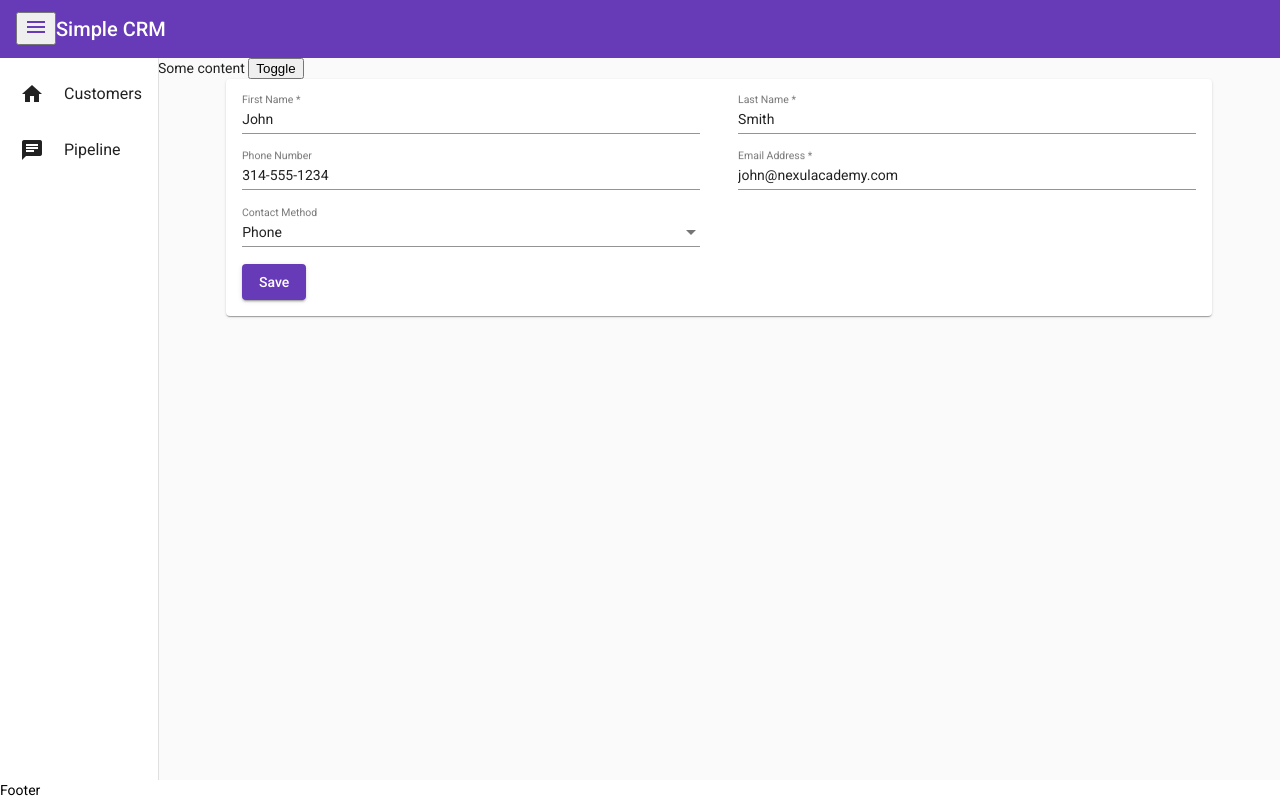
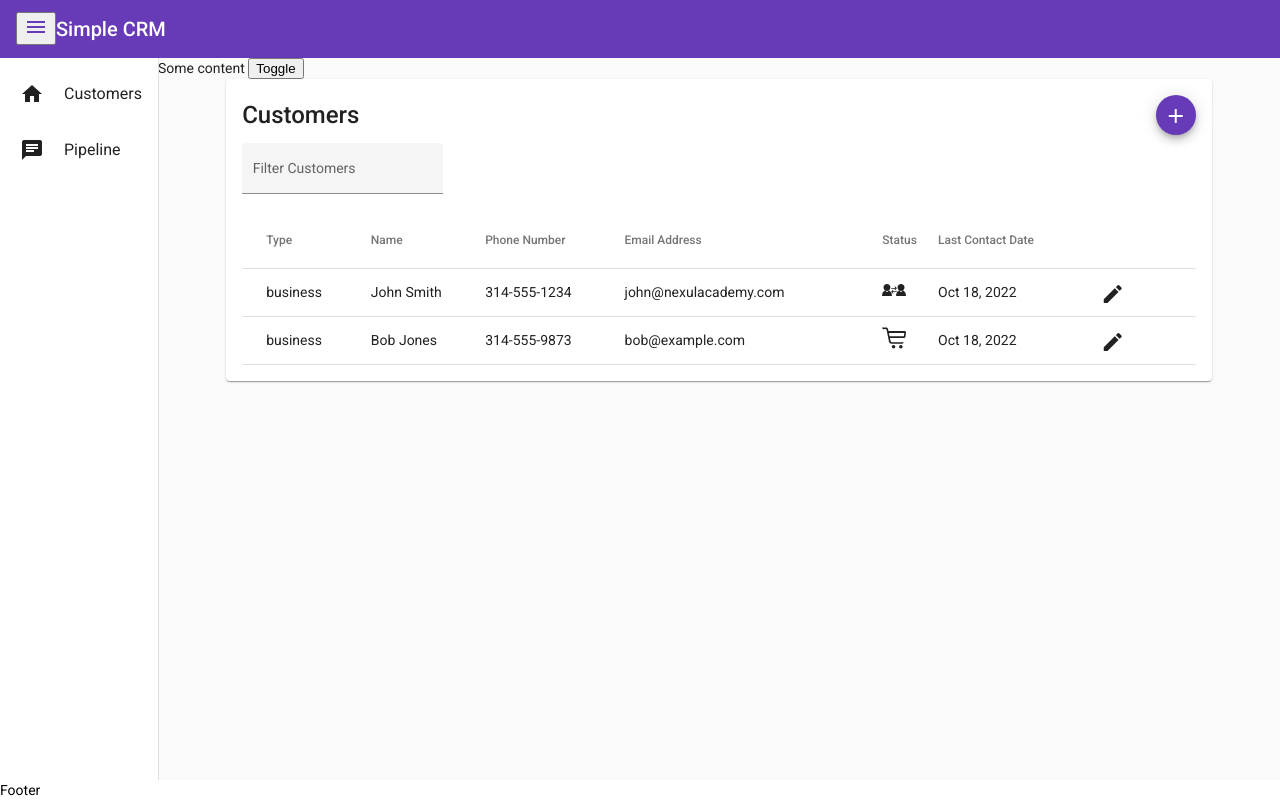
Before and after one commit to ggoedelman/AngularInDepth-starter, an Angular app in the folder simple-crm-cli/: page /customers/1 in a window 1280 px wide. Built offline with nearby package versions, Linux system fonts and the light colour scheme.

Commit message:
150: using async pipe & 151: add a filter using rxjs operators

```diff
--- /dev/null
+++ b/simple-crm-cli/src/app/customer/alt-customer-list-page/alt-customer-list-page.component.html
@@ -0,0 +1,50 @@
+<mat-card>
+<mat-card-title fxLayout="row" fxLayoutAlign="space-between center">
+  <span>Customers</span>
+  <span fxFlex> </span>
+  <button class="addButton" mat-mini-fab color="primary" (click)="addCustomer()">
+    <mat-icon aria-label="Add Customer">add</mat-icon>
+  </button>
+</mat-card-title>
+
+<mat-list *ngFor="let customer of customers$ | async">
+  <mat-list-item matColumnDef="actions">
+    <th mat-header-cell *matHeaderCellDef></th>
+      <td mat-cell>
+        <button mat-icon-button (click)="viewDetail(customer)">
+          <mat-icon>edit</mat-icon>
+        </button>
+      </td>
+  </mat-list-item>
+
+  <mat-list-item  matColumnDef="type">
+    <th mat-header-cell *matHeaderCellDef> Type </th>
+    <td mat-cell> {{customer.type}} </td>
+  </mat-list-item>
+
+  <mat-list-item matColumnDef="name">
+    <th mat-header-cell *matHeaderCellDef> Name </th>
+    <td mat-cell> {{customer.firstName}} {{customer.lastName}} </td>
+  </mat-list-item>
+
+  <mat-list-item matColumnDef="phoneNumber">
+    <th mat-header-cell *matHeaderCellDef> Email Address </th>
+    <td mat-cell> {{customer.emailAddress}} </td>
+  </mat-list-item>
+
+  <mat-list-item matColumnDef="status">
+    <th mat-header-cell *matHeaderCellDef> Status </th>
+      <td mat-cell>
+        <mat-icon [svgIcon]="customer.status | statusIcon"></mat-icon>
+      </td>
+  </mat-list-item>
+
+  <mat-list-item matColumnDef="lastContactDate">
+    <th mat-header-cell *matHeaderCellDef> Last Contact Date </th>
+    <td mat-cell> {{customer.lastContactDate | date:'MMM d, yyyy'}} </td>
+  </mat-list-item>
+
+  <tr mat-header-row *matHeaderRowDef="displayColumns"></tr>
+  <tr mat-row *matRowDef="let row; columns: displayColumns;"></tr>
+</mat-list>
+</mat-card>
--- /dev/null
+++ b/simple-crm-cli/src/app/customer/alt-customer-list-page/alt-customer-list-page.component.ts
@@ -0,0 +1,51 @@
+import { Component, OnInit, SimpleChanges } from '@angular/core';
+import { MatDialog } from '@angular/material/dialog';
+import { Router } from '@angular/router';
+import { Observable } from 'rxjs/internal/Observable';
+import { CustomerCreateDialogComponent } from '../customer-create-dialog/customer-create-dialog.component';
+import { Customer } from '../customer.model';
+import { CustomerService } from '../customer.service';
+
+@Component({
+  selector: 'app-alt-customer-list-page',
+  templateUrl: './alt-customer-list-page.component.html',
+  styleUrls: ['./alt-customer-list-page.component.scss']
+})
+export class AltCustomerListPageComponent implements OnInit {
+
+  customers$: Observable<Customer[]>;
+  displayColumns = ['type', 'name', 'phoneNumber', 'emailAddress', 'status', 'lastContactDate', 'actions'];
+
+  constructor(
+    private custSvc: CustomerService,
+    public dialog: MatDialog,
+    private router: Router
+    ) {
+    this.customers$ = this.custSvc.search('');
+    //this.dataSource = new MatTableDataSource(this.customers);
+  }
+
+  ngOnChanges(changes: SimpleChanges): void {
+    //throw new Error('Method not implemented.');
+  }
+
+  ngOnInit(): void {
+    //this.dataSource = new MatTableDataSource(this.customers);
+  }
+
+  viewDetail(cust: Customer){
+    this.router.navigate(['/customers', cust.id]);
+  }
+
+  addCustomer() {
+    const dialogRef = this.dialog.open(CustomerCreateDialogComponent,{
+      width: '250px',
+      data: undefined,
+    });
+
+    dialogRef.afterClosed().subscribe(result => {
+      console.log('The dialog was closed', result);
+    });
+  }
+
+}
--- a/simple-crm-cli/src/app/customer/customer-list-page/customer-list-page.component.html
+++ b/simple-crm-cli/src/app/customer/customer-list-page/customer-list-page.component.html
@@ -7,9 +7,15 @@
     </button>
   </mat-card-title>
 
-  <table mat-table [dataSource]="dataSource">
+  <form class="example-form">
+    <mat-form-field class="example-full-width" appearance="fill">
+      <mat-label>Filter Customers</mat-label>
+      <input type="text" matInput (change)="search()">
+    </mat-form-field>
+  </form>
+
+  <table mat-table [dataSource]="(customers$ | async) || []">
     <ng-container matColumnDef="actions">
-      <!-- The matColumnDef value above must match a name in the displayColumns array  -->
       <th mat-header-cell *matHeaderCellDef></th>
       <td mat-cell *matCellDef="let customer">
         <button mat-icon-button (click)="viewDetail(customer)">
@@ -19,31 +25,26 @@
     </ng-container>
 
     <ng-container matColumnDef="type">
-      <!-- The matColumnDef value above must match a name in the displayColumns array  -->
       <th mat-header-cell *matHeaderCellDef> Type </th>
       <td mat-cell *matCellDef="let customer"> {{customer.type}} </td>
     </ng-container>
 
     <ng-container matColumnDef="name">
-      <!-- The matColumnDef value above must match a name in the displayColumns array  -->
       <th mat-header-cell *matHeaderCellDef> Name </th>
       <td mat-cell *matCellDef="let customer"> {{customer.firstName}} {{customer.lastName}} </td>
     </ng-container>
 
     <ng-container matColumnDef="phoneNumber">
-      <!-- The matColumnDef value above must match a name in the displayColumns array  -->
       <th mat-header-cell *matHeaderCellDef> Phone Number </th>
       <td mat-cell *matCellDef="let customer"> {{customer.phoneNumber}} </td>
     </ng-container>
 
     <ng-container matColumnDef="emailAddress">
-      <!-- The matColumnDef value above must match a name in the displayColumns array  -->
       <th mat-header-cell *matHeaderCellDef> Email Address </th>
       <td mat-cell *matCellDef="let customer"> {{customer.emailAddress}} </td>
     </ng-container>
 
     <ng-container matColumnDef="status">
-      <!-- The matColumnDef value above must match a name in the displayColumns array  -->
       <th mat-header-cell *matHeaderCellDef> Status </th>
       <td mat-cell *matCellDef="let customer">
         <mat-icon [svgIcon]="customer.status | statusIcon"></mat-icon>
@@ -52,7 +53,6 @@
     <!-- See Assignment to complete this table -->
 
     <ng-container matColumnDef="lastContactDate">
-      <!-- The matColumnDef value above must match a name in the displayColumns array  -->
       <th mat-header-cell *matHeaderCellDef> Last Contact Date </th>
       <td mat-cell *matCellDef="let customer"> {{customer.lastContactDate | date:'MMM d, yyyy'}} </td>
     </ng-container>
--- a/simple-crm-cli/src/app/customer/customer-list-page/customer-list-page.component.ts
+++ b/simple-crm-cli/src/app/customer/customer-list-page/customer-list-page.component.ts
@@ -5,6 +5,14 @@ import { CustomerService } from '../customer.service';
 import { CustomerCreateDialogComponent } from '../customer-create-dialog/customer-create-dialog.component';
 import { MatDialog } from '@angular/material/dialog';
 import { Router } from '@angular/router';
+import { Observable } from 'rxjs/internal/Observable';
+import { FormControl } from '@angular/forms';
+import { switchMap } from 'rxjs/internal/operators/switchMap';
+import { debounceTime } from 'rxjs/internal/operators/debounceTime';
+import { startWith } from 'rxjs/internal/operators/startWith';
+import { shareReplay } from 'rxjs/internal/operators/shareReplay';
+import { BehaviorSubject } from 'rxjs/internal/BehaviorSubject';
+import { combineLatest } from 'rxjs/internal/observable/combineLatest';
 
 @Component({
   selector: 'app-customer-list-page',
@@ -13,21 +21,23 @@ import { Router } from '@angular/router';
 })
 export class CustomerListPageComponent implements OnInit, OnChanges {
 
-  customers: Customer[] = [];
-  dataSource!: MatTableDataSource<Customer>;// The ! tells Angular you know it may be used before it is set
+  customers$: Observable<Customer[]>;
   displayColumns = ['type', 'name', 'phoneNumber', 'emailAddress', 'status', 'lastContactDate', 'actions'];
+  filterInput = new FormControl('');
+  reload$ = new BehaviorSubject<number>(0);
 
   constructor(
     private custSvc: CustomerService,
     public dialog: MatDialog,
     private router: Router
     ) {
-    this.custSvc.search('').subscribe({
-      next: (list) => {
-        this.customers = list;
-      }
-    });
-    this.dataSource = new MatTableDataSource(this.customers);
+    const valueChanges = this.filterInput.valueChanges.pipe(startWith(''));
+    this.customers$ = combineLatest([valueChanges, this.reload$]).pipe(
+      debounceTime(700),
+      switchMap(([term, _]) => this.custSvc.search(term || '')),
+      shareReplay(),
+    );
+    this.reload$.next(this.reload$.value + 1);
   }
 
   ngOnChanges(changes: SimpleChanges): void {
@@ -52,4 +62,8 @@ export class CustomerListPageComponent implements OnInit, OnChanges {
       console.log('The dialog was closed', result);
     });
   }
+
+  search(){
+    this.reload$.next(this.reload$.value + 1);
+  }
 }
--- a/simple-crm-cli/src/app/customer/customer-mock.service.ts
+++ b/simple-crm-cli/src/app/customer/customer-mock.service.ts
@@ -5,6 +5,7 @@ import { of } from 'rxjs/internal/observable/of';
 import { CustomerListPageComponent } from './customer-list-page/customer-list-page.component';
 import { Customer } from './customer.model';
 import { CustomerService } from './customer.service';
+import { AltCustomerListPageComponent } from './alt-customer-list-page/alt-customer-list-page.component';
 
 @Injectable({
   providedIn: 'root'
--- a/simple-crm-cli/src/app/customer/customer-routing.module.ts
+++ b/simple-crm-cli/src/app/customer/customer-routing.module.ts
@@ -2,6 +2,7 @@ import { NgModule } from '@angular/core';
 import { RouterModule, Routes } from '@angular/router';
 import { CustomerDetailComponent } from './customer-detail/customer-detail.component';
 import { CustomerListPageComponent } from './customer-list-page/customer-list-page.component';
+import { AltCustomerListPageComponent } from './alt-customer-list-page/alt-customer-list-page.component';
 
 const routes: Routes = [
   {
@@ -14,7 +15,7 @@ const routes: Routes = [
     children: [
       {
         path: ':id',
-        component: CustomerDetailComponent
+        component: CustomerListPageComponent
       }
     ]
   }
```
Also changed, not shown: simple-crm-cli/src/app/customer/customer.module.ts (+6 -2 lines), simple-crm-cli/src/app/customer/alt-customer-list-page/alt-customer-list-page.component.scss (added), 1 other file (tests, documents, lock files or other folders).
